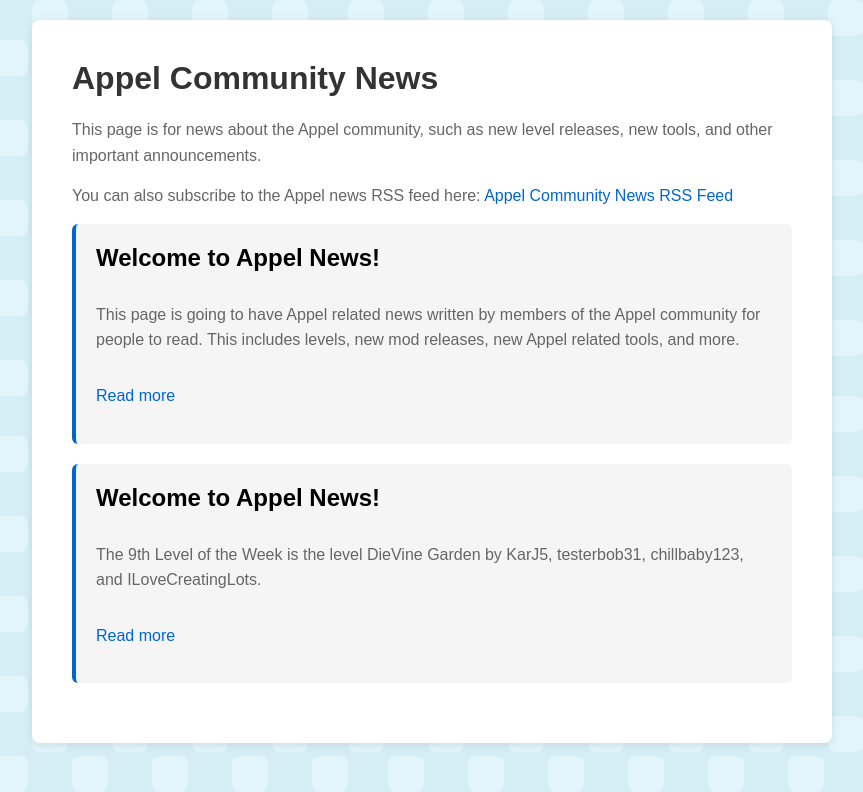
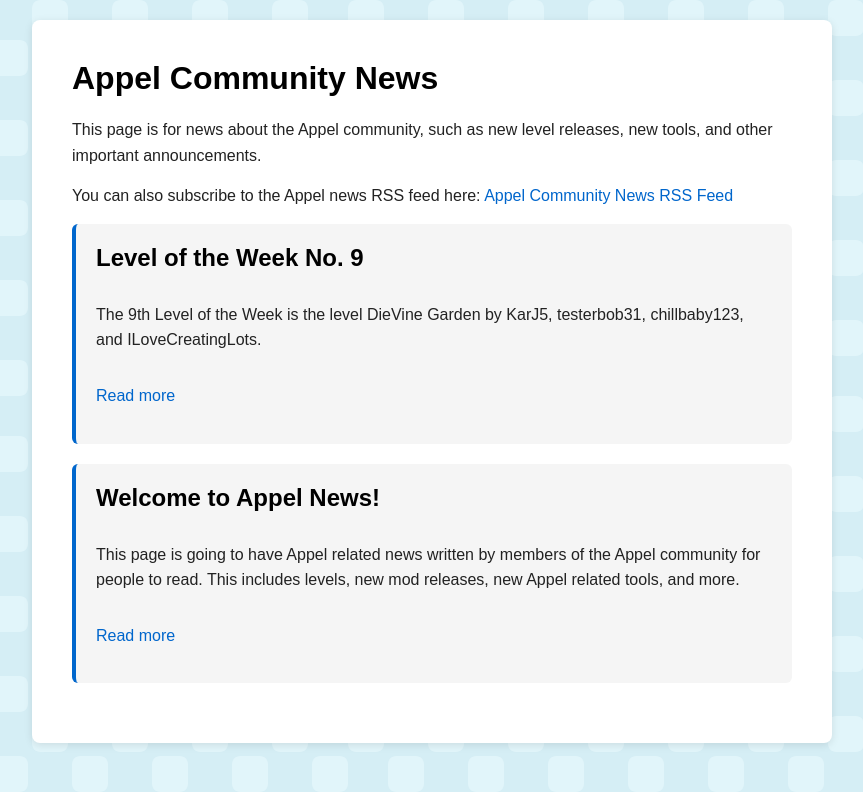
Before and after one commit to familycomicsstudios/appel-community-site, a Jekyll site: the page built from news.html, in a window 1280 px wide. Shown: the top 792 px of the page, without its empty margins (208-1071 px from the left). Built offline with Jekyll 4.4.1, drawn with Linux system fonts in a browser that asks for light colours.

Commit message:
Small update

```diff
--- a/_posts/2026-03-18-leveloftheweek9.md
+++ b/_posts/2026-03-18-leveloftheweek9.md
@@ -1,7 +1,7 @@
 ---
 layout: post
 date: 2025-03-18
-title: Welcome to Appel News!
+title: Level of the Week No. 9
 author: Themadpunter
 ---
 
--- a/news.html
+++ b/news.html
@@ -12,7 +12,7 @@ title: Appel Community News
     <p>
         You can also subscribe to the Appel news RSS feed here: <a href="/feed.xml">Appel Community News RSS Feed</a>
     </p>
-    {% for post in site.posts %}
+    {% for post in site.posts reversed %}
         <div class="news-post">
             <h2>{{ post.title }}</h2>
             <p>{{ post.excerpt }}</p>
--- a/static/style.css
+++ b/static/style.css
@@ -22,12 +22,12 @@ body {
 }
 
 .content h1 {
-    color: #333;
+    color: #000000;
     margin-bottom: 20px;
 }
 
 .content p {
-    color: #666;
+    color: #222222;
     line-height: 1.6;
 }
 
```
